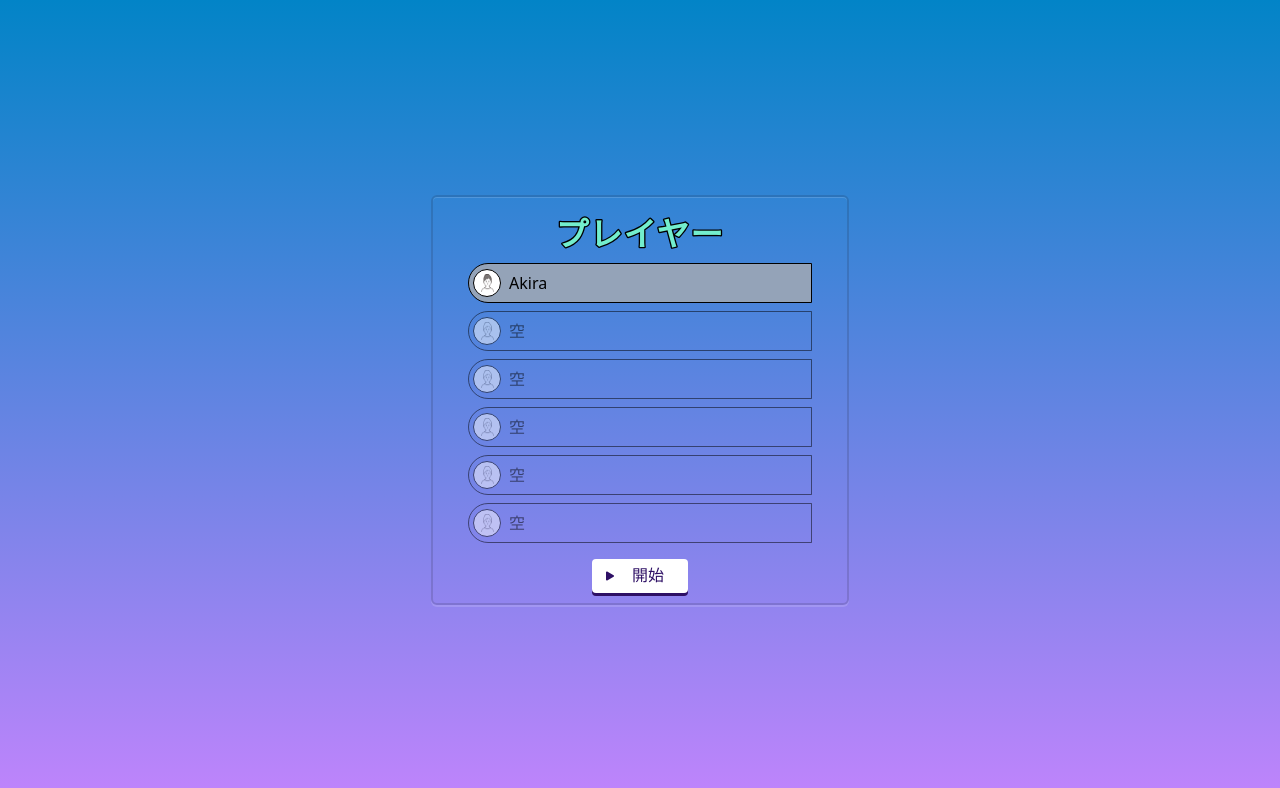
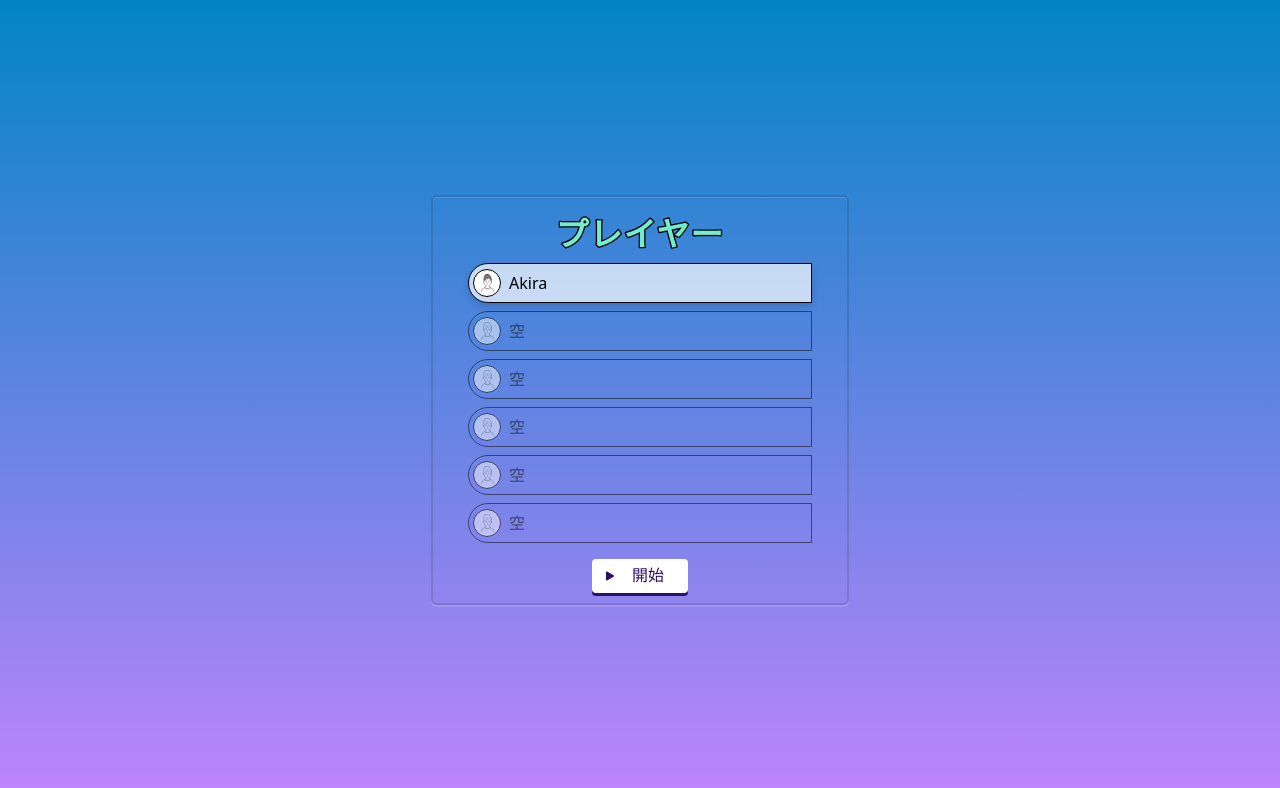
Before and after one commit to saezuri510/hackz-katayaburi, a Next.js app: page /member in a window 1280 px wide. Shown: the top 788 px of the page. Built offline with nearby package versions, Linux system fonts and the light colour scheme.

Commit message:
feat: scrollを実装しました

```diff
--- a/package.json
+++ b/package.json
@@ -14,6 +14,7 @@
     "build-storybook": "storybook build"
   },
   "dependencies": {
+    "@radix-ui/themes": "^2.0.0-rc.3",
     "clsx": "^2.0.0",
     "next": "13.4.19",
     "react": "18.2.0",
--- a/src/components/icons/CircularProgress/index.tsx
+++ b/src/components/icons/CircularProgress/index.tsx
@@ -38,7 +38,7 @@ export const CircularProgress = () => {
         cy="60"
         fill="transparent"
         r={radius}
-        stroke={count > 899 ? "rgb(253 224 71)" : "rgb(7 241 205)"}
+        stroke={count > 899 ? "#F7B500" : "rgb(7 241 205)"}
         strokeDasharray={circumference}
         strokeDashoffset={circumference - offset}
         strokeWidth="100"
--- a/src/components/pages/Answer/index.tsx
+++ b/src/components/pages/Answer/index.tsx
@@ -17,11 +17,11 @@ export const AnswerPage = () => {
             <NumberPeople />
             <Timer />
           </div>
-          <div className="mb-[64px] mt-[24px] flex flex-col items-center justify-center space-y-[16px] rounded-[5px] bg-fuchsia-925/[.25] p-[16px]">
-            <FrameText fillColor="#db2777" fontSize={34} text="お題をあてる" />
+          <div className="mb-[64px] mt-[24px] flex flex-col items-center justify-center space-y-[16px] p-[16px]">
+            <FrameText fillColor="#db2777" fontSize={34} text="お題を連想しよう！" />
             <FrameText fillColor="rgb(34 197 94)" fontSize={20} text="python javascript" />
             <div className="flex justify-center">
-              <PopInput className="h-[40px] w-[400px]" type="text" />
+              <PopInput className="h-[40px] w-[400px]" placeholder="お題を入力" type="text" />
               <PopButton className="ml-[8px] w-32 drop-shadow-lg">
                 <AiFillCheckCircle size={24} />
                 <div className="w-[96px]">完了！</div>
--- a/src/components/pages/Chat/index.tsx
+++ b/src/components/pages/Chat/index.tsx
@@ -1,3 +1,4 @@
+import { ScrollArea } from "@radix-ui/themes";
 import React, { ReactNode, useState } from "react";
 import { BsPlayFill } from "react-icons/bs";
 
@@ -28,11 +29,20 @@ function ChatPage() {
         </div>
         <div className="h-full w-5/6 rounded-[6px] border-[2px] border-zinc-900/[.15] px-[15px] py-[10px] shadow-[inset_0_1px_0_0,0_2px_0_0] shadow-white/[.15]">
           <div className="flex h-full flex-col justify-center">
-            <div className="my-[24px] h-full justify-center rounded-[5px] bg-fuchsia-925/[.25] p-[16px] shadow-[inset_0_4px_0_0] shadow-black/[.2]">
+            {/* <div className="my-[24px] h-full justify-center rounded-[5px] bg-fuchsia-925/[.25] p-[16px] shadow-[inset_0_4px_0_0] shadow-black/[.2]">
               {chatList.map((component, index) => (
                 <div key={index}>{component}</div>
               ))}
-            </div>
+            </div> */}
+            <ScrollArea
+              className="my-[24px] h-full justify-center rounded-[5px] bg-fuchsia-925/[.25] p-[16px] shadow-[inset_0_4px_0_0] shadow-black/[.2]"
+              scrollbars="vertical"
+              type="always"
+            >
+              {chatList.map((component, index) => (
+                <div key={index}>{component}</div>
+              ))}
+            </ScrollArea>
             <div className="flex justify-center">
               <PopButton onClick={handleAddComponent}>
                 <BsPlayFill />
--- a/src/components/pages/Theme/index.tsx
+++ b/src/components/pages/Theme/index.tsx
@@ -51,7 +51,7 @@ export const ThemePage: NextPage = () => {
             <div className="flex justify-center">
               <PopInput
                 className="h-[40px] w-[400px]"
-                placeholder="ビーチでくつろぐハリーポッター"
+                placeholder="連想されるものを並べる"
                 type="text"
               />
               <PopButton className="ml-[8px] w-32 drop-shadow-lg">完了！</PopButton>
--- a/src/components/ui/domain/UserBord/index.tsx
+++ b/src/components/ui/domain/UserBord/index.tsx
@@ -1,23 +1,30 @@
 import Image from "next/image";
 
 interface UserBordName {
-	name: string;
+  name: string;
   status: boolean;
 }
 
-const UserBord = ({name, status}: UserBordName) => {
+const UserBord = ({ name, status }: UserBordName) => {
   return (
     <div className="w-full">
-      <div className={`flex justify-start items-center border border-black rounded-s-full ${status === true ? "bg-slate-400" : "opacity-50"} h-10 mx-5 my-1 w-auto p-1`}>
-        <div className="rounded-full border border-black w-7 h-7 flex justify-center bg-white p-1">
-          <Image alt={name} height={13} src={status === true ? "/image/man.png" : "/image/null.png"} width={13} />
+      <div
+        className={`flex items-center justify-start rounded-s-full border border-black ${
+          status === true ? "bg-white/[.7] shadow-[0_3px_7px_0] shadow-black/[.16]" : "opacity-50"
+        } mx-5 my-1 h-10 w-auto p-1`}
+      >
+        <div className="flex h-7 w-7 justify-center rounded-full border border-black bg-white p-1">
+          <Image
+            alt={name}
+            height={13}
+            src={status === true ? "/image/man.png" : "/image/null.png"}
+            width={13}
+          />
         </div>
-        <div className="px-2">
-          {name}
-        </div>
+        <div className="px-2">{name}</div>
       </div>
     </div>
-  )
-}
+  );
+};
 
-export default UserBord
+export default UserBord;
```
Also changed, not shown: 1 other file (tests, documents, lock files or other folders).
